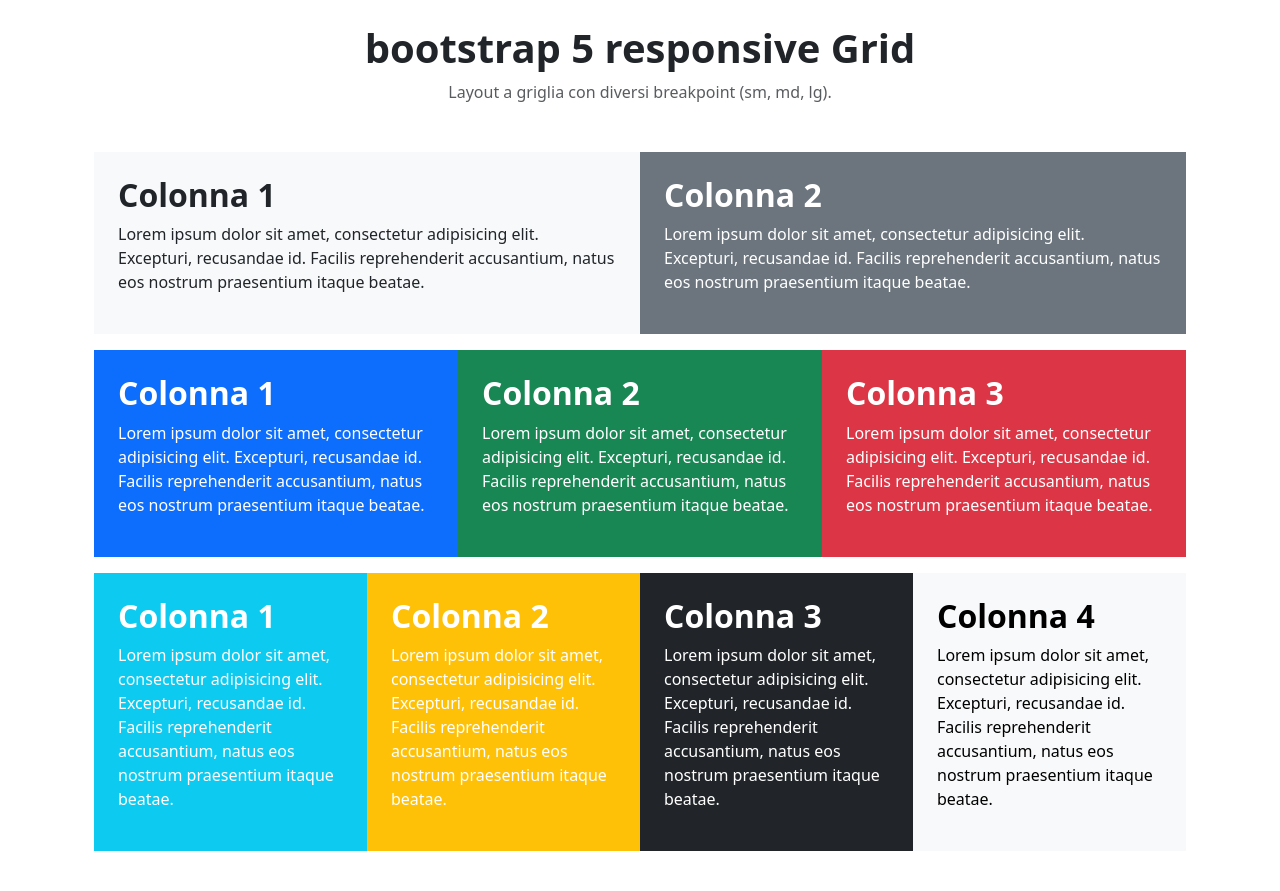
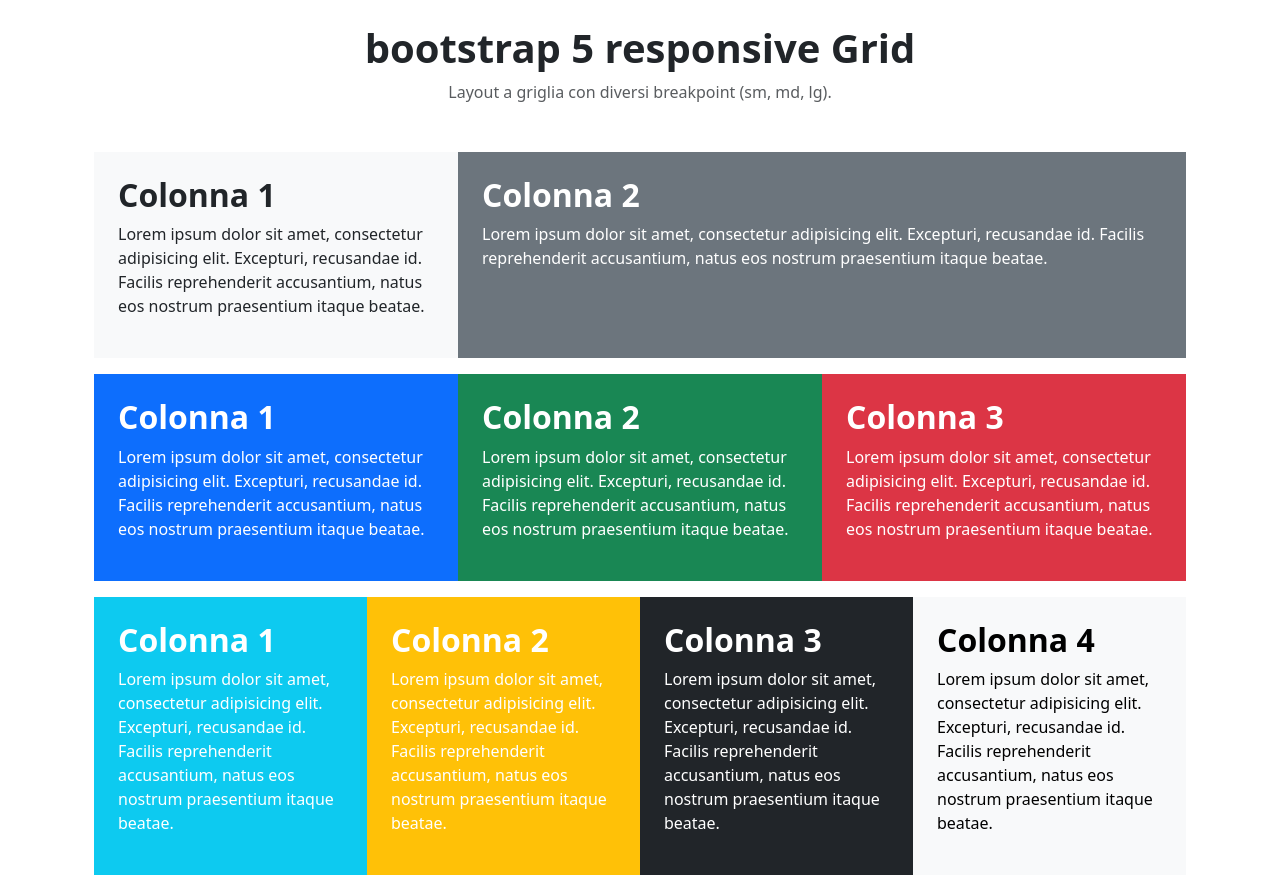
Before and after one commit to MhZ9191/htmlcss-bootstrap-layout, a plain HTML site: page index.html in a window 1280 px wide. Before the commit the page ends 867 px from the top, so only its background shows below. Drawn offline with nearby package versions, Linux system fonts and the light colour scheme.

Commit message:
Add breakpoint for desktop

```diff
--- a/index.html
+++ b/index.html
@@ -24,7 +24,7 @@
         <!-- PRIMO CONTAINER CON ROW E 2 COL -->
         <section class="container mb-3">
           <div class="row">
-            <div class="col-12 col-md-6 p-4 bg-body-tertiary">
+            <div class="col-12 col-md-6 col-lg-4 p-4 bg-body-tertiary">
               <h2 class="fw-semibold">Colonna 1</h2>
               <p>
                 Lorem ipsum dolor sit amet, consectetur adipisicing elit.
@@ -32,7 +32,7 @@
                 natus eos nostrum praesentium itaque beatae.
               </p>
             </div>
-            <div class="col-12 col-md-6 p-4 bg-secondary text-white">
+            <div class="col-12 col-md-6 col-lg-8 p-4 bg-secondary text-white">
               <h2 class="fw-semibold">Colonna 2</h2>
               <p>
                 Lorem ipsum dolor sit amet, consectetur adipisicing elit.
```
